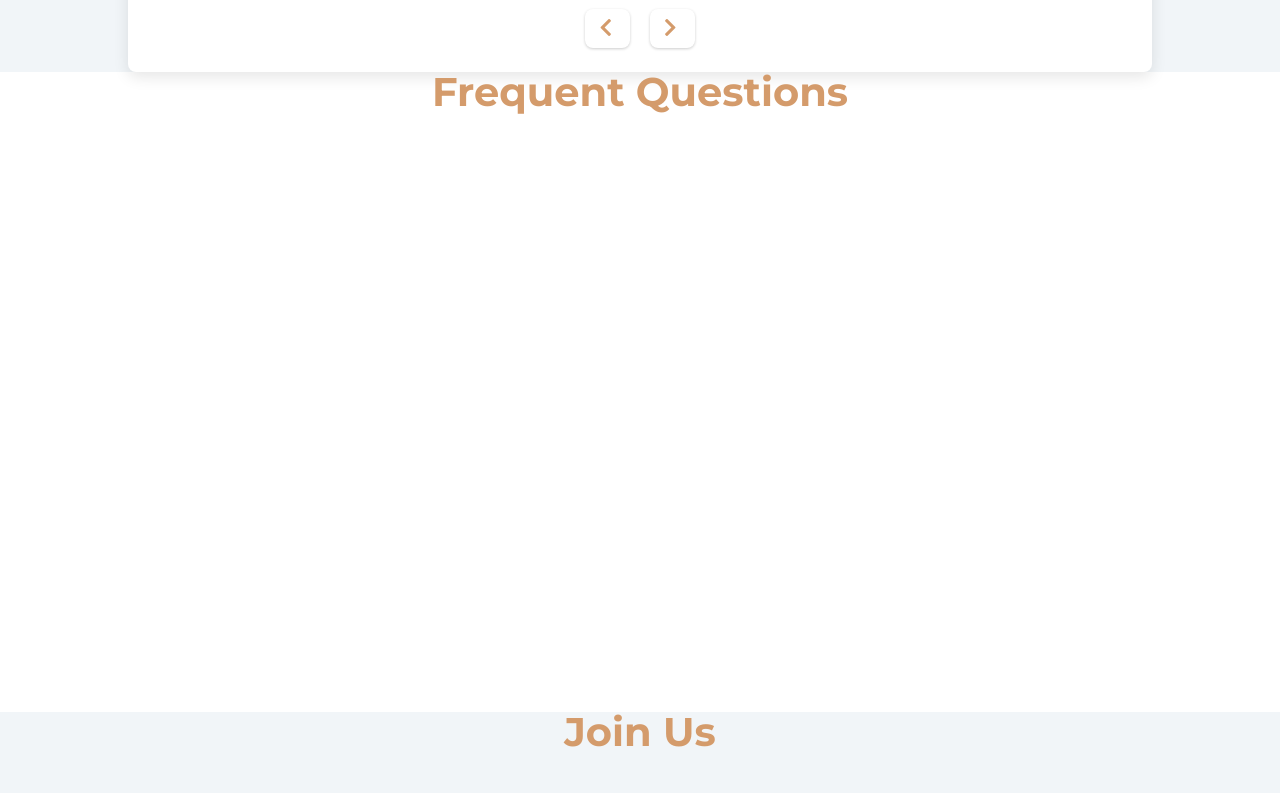
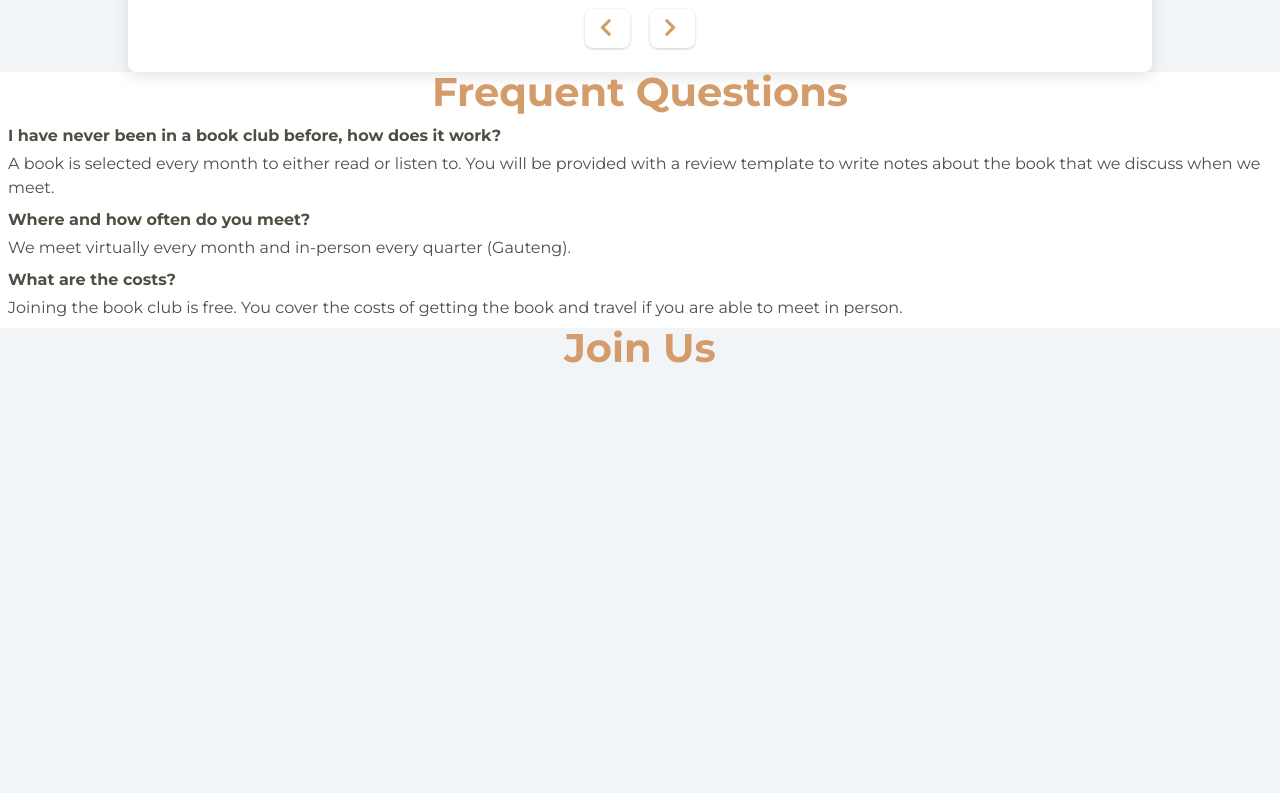
Before and after one commit to tshepi-tech/book_clubJS, a plain HTML site: page index.html in a window 1280 px wide. Shown: the part 2167-2960 px from the top of the page. Drawn offline with Linux system fonts and the light colour scheme.

Commit message:
faq section done

```diff
--- a/app.js
+++ b/app.js
@@ -78,8 +78,6 @@ window.addEventListener("scroll", function () {
 		topLink.classList.remove("go-top");
 	}
 });
-
-//**scroll**//
 
 //**map books**//
 
@@ -191,7 +189,6 @@ scrollLinks.forEach((link) => {
 			position = position + containerHeight;
 		}
 
-		console.log(position);
 		window.scrollTo({
 			left: 0,
 			top: position,
--- a/index.html
+++ b/index.html
@@ -97,10 +97,32 @@
 			</div>
 
 		</section>
-		<!-- services -->
+		<!-- questions -->
 		<section id="faq" class="section">
 			<div class="title">
 				<h2>frequent <span>questions</span></h2>
+				<article class="faq_container">
+					<p class="question">I have never been in a book club before, how does it work?</p>
+					<p class="answer">
+						A book is selected every month to either read or listen to. You will be provided with a review template to write notes about the book that we discuss when we meet.
+					</p>
+				</article>
+				<article class="faq_container">
+					<p class="question">Where and how often do you meet?</p>
+					<p class="answer">
+						We meet virtually every month and in-person every quarter (Gauteng).
+					</p>
+				</article>
+
+				<article class="faq_container">
+					<p class="question">What are the costs?</p>
+					<p class="answer">
+						Joining the book club is free. You cover the costs of getting the book and travel if you are able to meet in person.
+					</p>
+				</article>
+
+
+				</article>
 			</div>
 		</section>
 		<!-- contact -->
--- a/styles.css
+++ b/styles.css
@@ -290,13 +290,25 @@ figure {
 	visibility: visible;
 }
 
-#faq,
 #contact {
-	height: 80vh;
+	min-height: 80vh;
 }
 #faq {
 	background-color: white;
 }
+
+.faq_container {
+	padding: 0rem 0.5rem 0.25rem;
+}
+.faq_container p {
+	margin-bottom: 0.25rem;
+}
+.question {
+	font-weight: bold;
+}
+/* .question::before {
+	content: url(question.svg);
+} */
 /*footer*/
 
 footer {
```
Also changed, not shown: question.svg (added).
